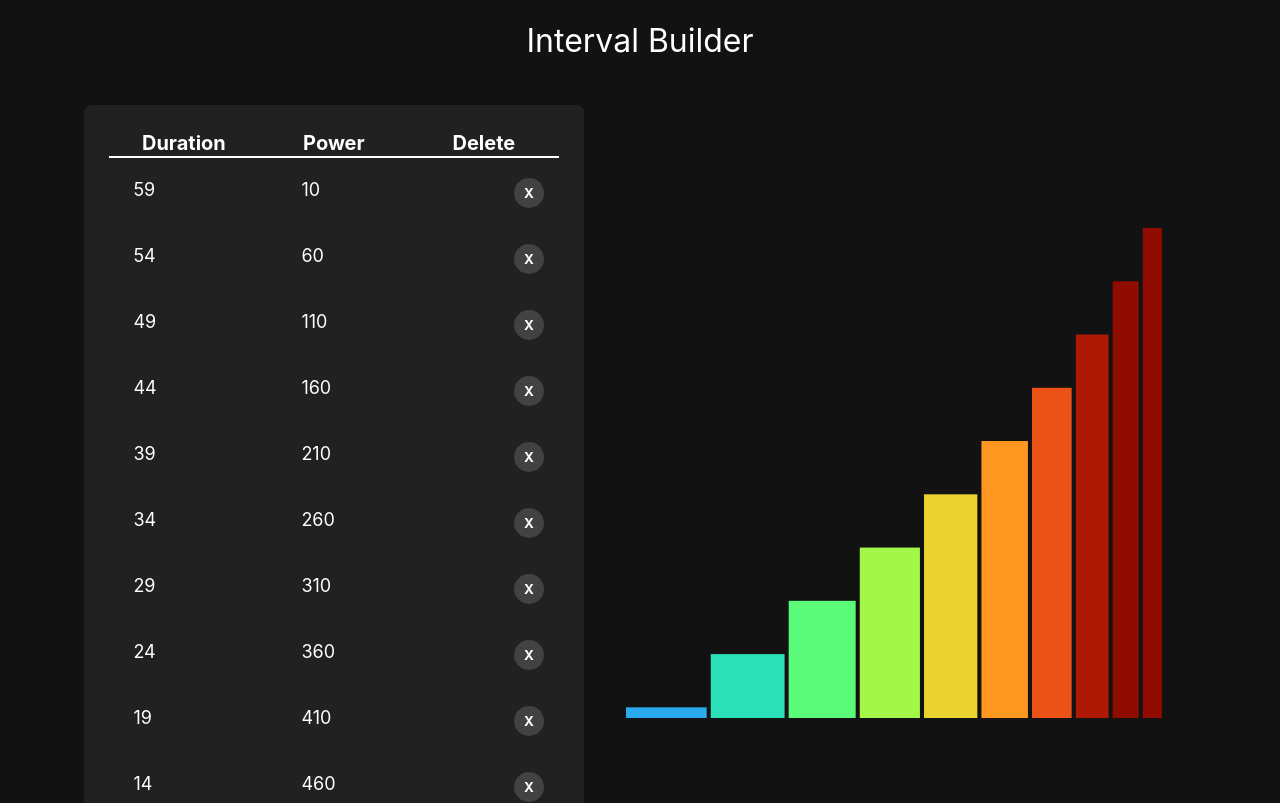
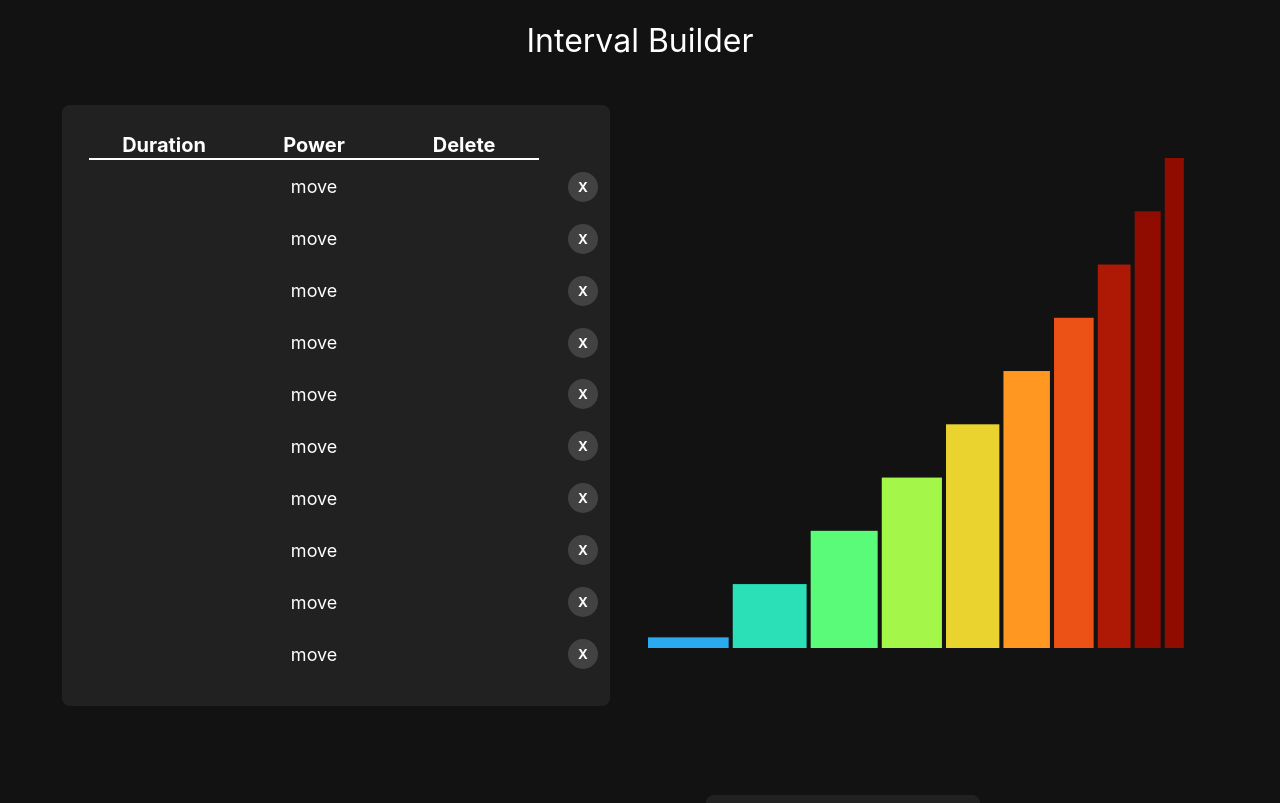
Before and after one commit to rbridges12/interval-builder, a React (Create React App) app: page / in a window 1280 px wide. Shown: the top 803 px of the page. Built offline with nearby package versions, Linux system fonts and the light colour scheme.

Commit message:
made interval table rows reorderable via drag and drop, styling is messed up

```diff
--- a/src/components/IntervalTable.js
+++ b/src/components/IntervalTable.js
@@ -1,4 +1,6 @@
 import React from 'react';
+import { DndProvider, useDrag, useDrop } from 'react-dnd';
+import { HTML5Backend } from 'react-dnd-html5-backend';
 import { useFlexLayout, useTable } from 'react-table';
 import './IntervalTable.css';
 
@@ -23,7 +25,7 @@ const EditableCell = ({
     }, [initialValue]);
 
     return <input value={value} onChange={onChange} onBlur={onBlur} />;
-}
+};
 
 // component for a cell containing a delete row button
 const DeleteCell = ({
@@ -35,11 +37,92 @@ const DeleteCell = ({
     }
 
     return <button onClick={onClick}>X</button>
-}
+};
 
 const defaultColumn = {
     Cell: EditableCell,
+};
+
+const DND_ITEM_TYPE = "row";
+
+const Row = ({ row, index, moveRow }) => {
+    const dropRef = React.useRef(null);
+    const dragRef = React.useRef(null);
+
+    const [, drop] = useDrop({
+        accept: DND_ITEM_TYPE,
+        hover(item, monitor) {
+            if (!dropRef.current) {
+                return;
             }
+            const dragIndex = item.index;
+            const hoverIndex = index;
+
+            // don't replace items with themselves
+            if (dragIndex === hoverIndex) {
+                return;
+            }
+
+            // determine rectangle on screen
+            const hoverBoundingRect = dropRef.current.getBoundingClientRect()
+
+            // get vertical middle
+            const hoverMiddleY =
+                (hoverBoundingRect.bottom - hoverBoundingRect.top) / 2;
+
+            // determine mouse position
+            const clientOffset = monitor.getClientOffset();
+
+            // get pixels to the top
+            const hoverClientY = clientOffset.y - hoverBoundingRect.top;
+
+            // wait to move row until the mouse has crossed half of the item's height
+
+            // dragging downwards, less than half the item crossed
+            if (dragIndex < hoverIndex && hoverClientY < hoverMiddleY) {
+                return;
+            }
+
+            // dragging upwards, less than half of the item crossed
+            if (dragIndex > hoverIndex && hoverClientY > hoverMiddleY) {
+                return;
+            }
+
+            // now that all conditions are met, move the row
+            moveRow(dragIndex, hoverIndex);
+
+            // mutate the monitor item
+            // this is ok for performance reasons?
+            item.index = hoverIndex;
+        },
+    });
+
+    const [{ isDragging }, drag, preview] = useDrag({
+        type: DND_ITEM_TYPE,
+        item: { type: DND_ITEM_TYPE, index },
+        collect: monitor => ({
+            isDragging: monitor.isDragging(),
+        }),
+    });
+
+    const opacity = isDragging ? 0 : 1;
+
+    preview(drop(dropRef));
+    drag(dragRef);
+
+    const test = row.cells[0].render("Cell");
+
+    return (
+        <tr ref={dropRef} style={{ opacity }}>
+            <td ref={dragRef}>move</td>
+            {row.cells.map(cell => {
+                return (<td {...cell.getCellProps()}>
+                    {cell.render("Cell")}
+                </td>);
+            })}
+        </tr>
+    );
+};
 
 // TODO: drag and droppable to reorder
 // TODO: make table a fixed size and add a scroll bar
@@ -71,10 +154,10 @@ function IntervalTable(props) {
         ],
         []
     );
-    // const moveRow = (dragIndex, hoverIndex) => {
-    //     // const dragRecord = records[dragIndex]
-    //     console.log(`drag index: ${dragIndex}, hover index: ${hoverIndex}`)
-    // }
+    const moveRow = (dragIndex, hoverIndex) => {
+        // const dragRecord = records[dragIndex]
+        console.log(`drag index: ${dragIndex}, hover index: ${hoverIndex}`)
+    }
 
     const tableInstance = useTable(
         {
@@ -96,6 +179,7 @@ function IntervalTable(props) {
 
     // render table
     return (
+        <DndProvider backend={HTML5Backend}>
             <table {...getTableProps()}>
                 <thead>
                     {headerGroups.map(headerGroup => (
@@ -110,22 +194,27 @@ function IntervalTable(props) {
                 </thead>
 
                 <tbody {...getTableBodyProps()}>
-                {rows.map(row => {
-                    prepareRow(row);
-                    return (
-                        <tr {...row.getRowProps()}>
-                            {row.cells.map(cell => {
-                                return (
-                                    <td {...cell.getCellProps()}>
-                                        {cell.render('Cell')}
-                                    </td>
+                    {rows.map(
+                        (row, index) =>
+                            prepareRow(row) || (
+                                <Row
+                                    index={index}
+                                    row={row}
+                                    moveRow={moveRow}
+                                    {...row.getRowProps()}
+                                />
+                                // {row.cells.map(cell => {
+                                //     return (
+                                //         <td {...cell.getCellProps()}>
+                                //             {cell.render('Cell')}
+                                //         </td>
+                                //     )
+                                // })}
                             )
-                            })}
-                        </tr>
-                    )
-                })}
+                    )}
                 </tbody>
             </table>
+        </DndProvider>
     );
 }
 
```
Lines whose indentation alone changed are shown as unchanged.
